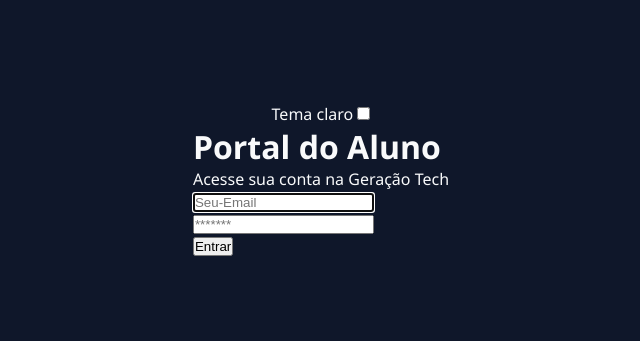
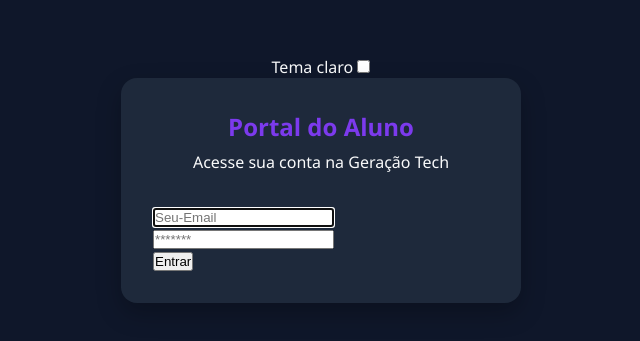
Before and after one commit to WanBaster/base-GT, a plain HTML site: page index.html in a window 1280 px wide. Shown: the part 221-562 px from the top of the page, without its empty margins (319-959 px from the left). Drawn offline with Linux system fonts and the light colour scheme; some icons are missing.

Commit message:
add layout

```diff
--- a/css/base.css
+++ b/css/base.css
@@ -15,5 +15,4 @@ body {
     justify-content: center;
     padding: var(--espacamento-padrao);
     transition: background 0.3s, color 0.3s;
-
 }
--- a/css/layout.css
+++ b/css/layout.css
@@ -0,0 +1,19 @@
+  main {
+    background-color: var(--cor-fundo-card);
+    padding: 2rem;
+    border-radius: var(--borda-arredondada-grande);
+    box-shadow: var(--sombra-fraca);
+    width: 100%;
+    max-width: 400px;
+  }
+
+  header {
+    text-align: center;
+    margin-bottom: 2rem;
+  }
+
+  header h1 {
+    font-size: 1.5rem;
+    margin-bottom: 0.5rem;
+    color: var(--cor-primaria);
+  }
```
